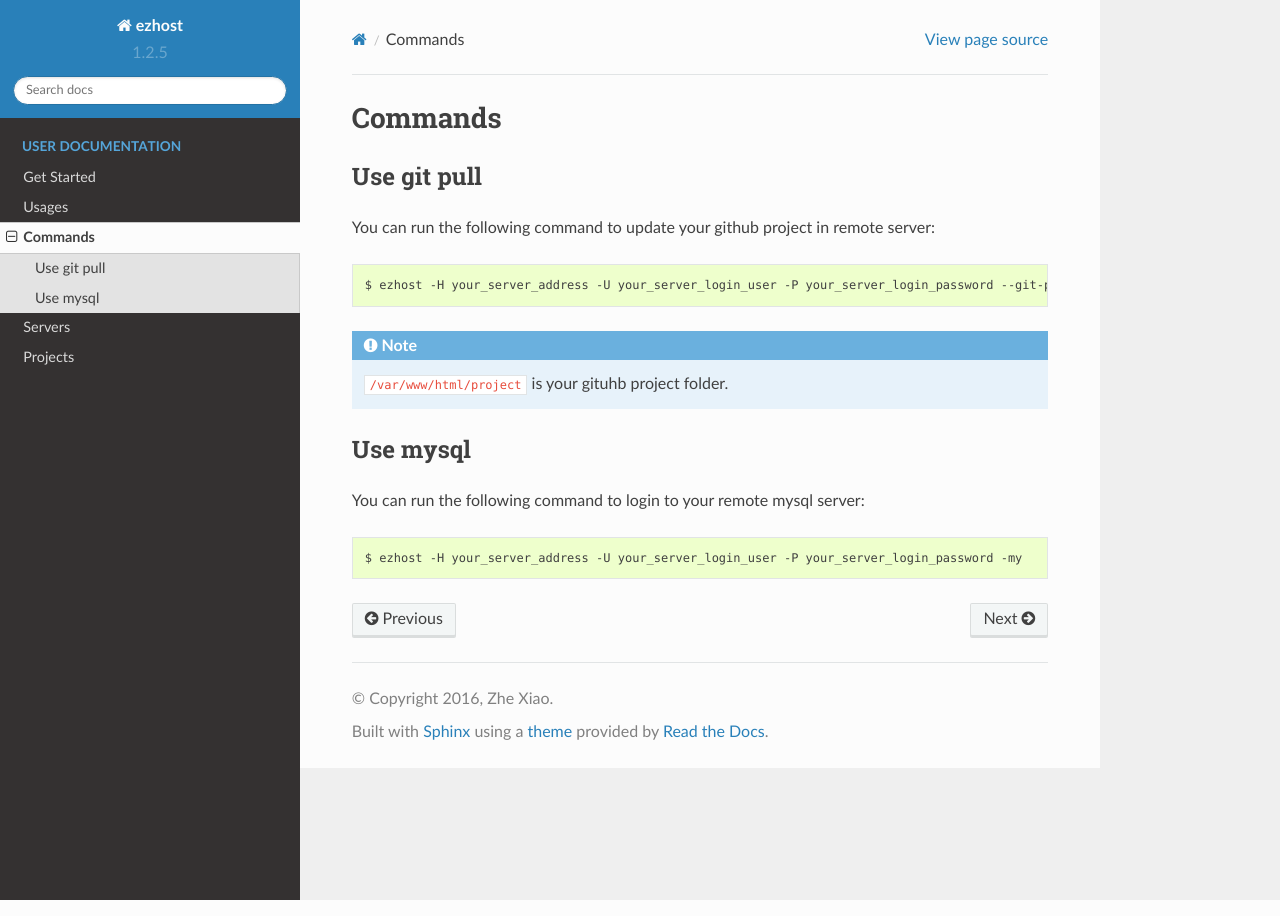
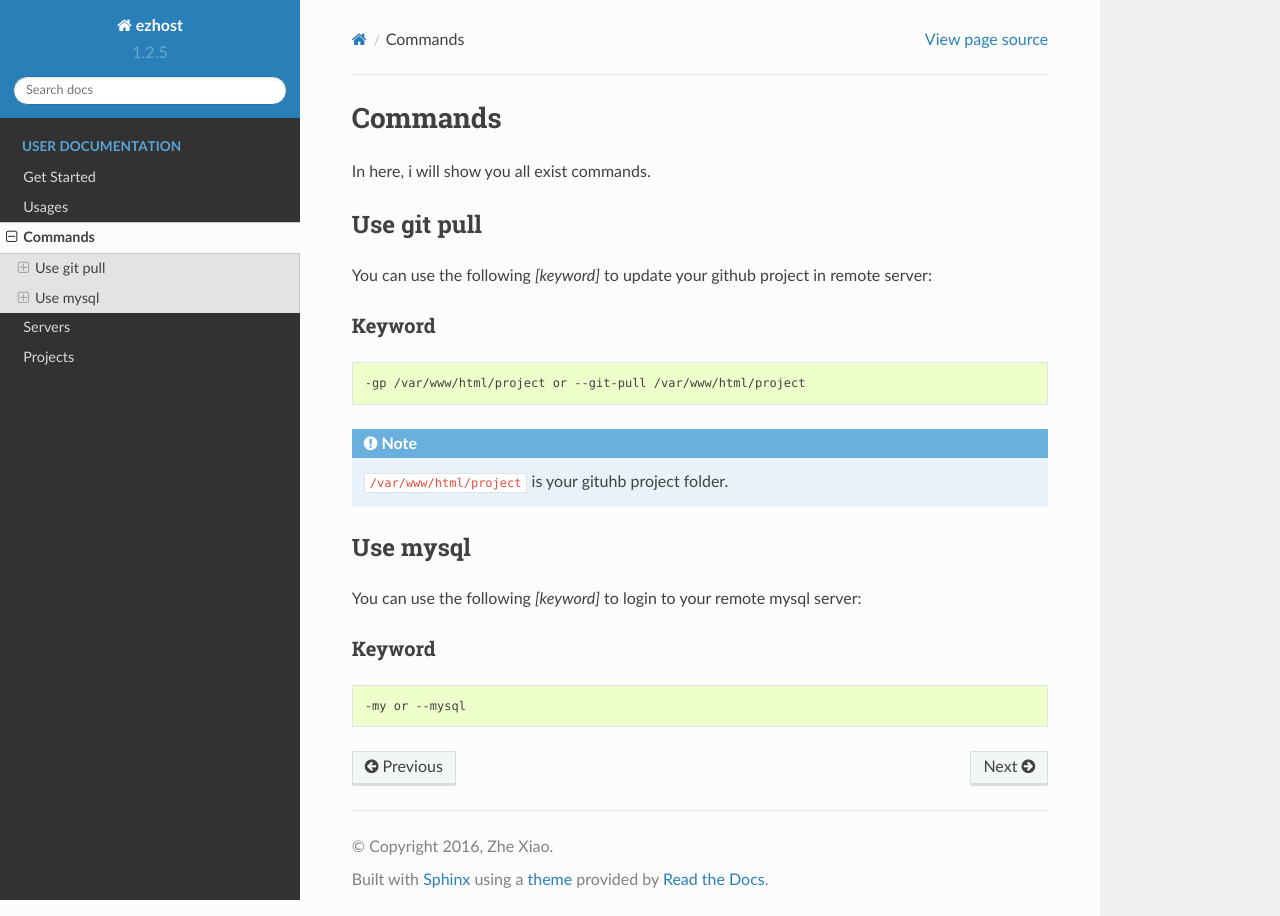
Before and after one commit to zhexiao/ezhost, a Sphinx documentation site: the page built from docs/commands.rst, in a window 1280 px wide. Built offline with Sphinx 7.4.7 and the Read the Docs theme 2.0.0, drawn with Linux system fonts in a browser that asks for light colours.

Commit message:
change docs

```diff
--- a/docs/commands.rst
+++ b/docs/commands.rst
@@ -1,24 +1,31 @@
 Commands
 ===============
 
+In here, i will show you all exist commands.
+
 Use git pull
-~~~~~~~~~~~~~~~~~~~~~~~~~~~~~~~~~
+--------------------
 
-You can run the following command to update your github project in remote server:
+You can use the following *[keyword]* to update your github project in remote server:
+
+Keyword
+~~~~~~~~~~~~~~~~~~~
 
 .. code-block:: bash
 
-   $ ezhost -H your_server_address -U your_server_login_user -P your_server_login_password --git-pull /var/www/html/project
-
+   -gp /var/www/html/project or --git-pull /var/www/html/project
 
 .. note:: ``/var/www/html/project`` is your gituhb project folder.
 
 
 Use mysql
-~~~~~~~~~~~~~~~~~~~~~~~~~~~~~~~~~
+-------------------
 
-You can run the following command to login to your remote mysql server:
+You can use the following *[keyword]* to login to your remote mysql server:
+
+Keyword
+~~~~~~~~~~~~~~~~~~~
 
 .. code-block:: bash
 
-   $ ezhost -H your_server_address -U your_server_login_user -P your_server_login_password -my
+   -my or --mysql
--- a/docs/project_lists.rst
+++ b/docs/project_lists.rst
@@ -1,7 +1,7 @@
 Project Lists
 ===============
 
-In here, i will show you all exist projects in ezhost.
+In here, i will show you all exist projects.
 
 Wordpress with LNMP
 -------------------------------------------------------
@@ -18,7 +18,7 @@ Keyword
 
 .. code-block:: bash
 
-   -s lnmp-wordpress -p news
+   -s lnmp-wordpress -p news or --server lnmp-wordpress --project news
 
 .. note:: ``-p news`` meaning ezhost will save all wordpress files into ``news`` folder. If you are not use ``-p`` flag, ezhost will use the default folder name ``demo``.
 
@@ -32,7 +32,7 @@ As we know, wordpress use Mysql to save data. That's meaning when you project in
 
    .. code-block:: bash
 
-      $ ezhost -H your_server_address -U your_server_login_user -P your_server_login_password -my
+      $ ezhost -H host -U user -P password --mysql
 
 2. Use **password** as your mysql password to login
 
```
Also changed, not shown: docs/server_lists.rst (+4 -4 lines).
